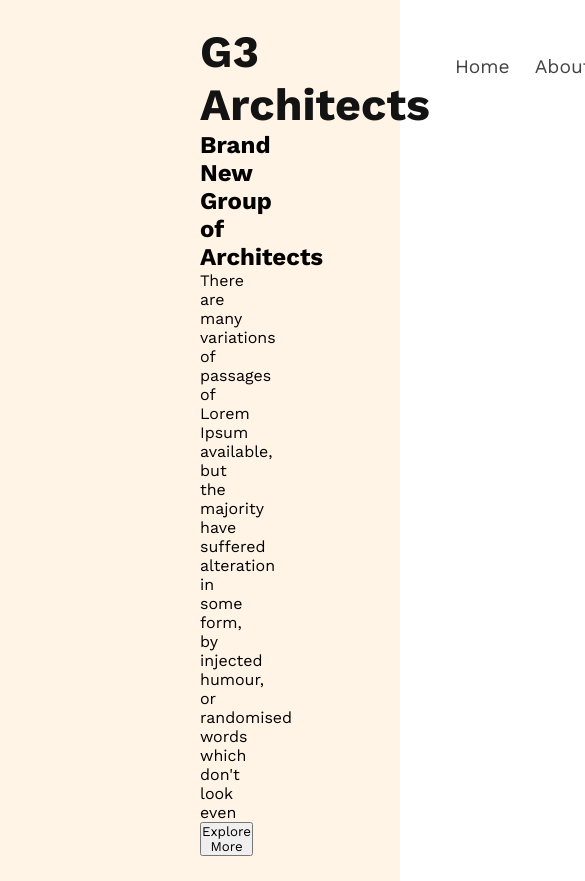
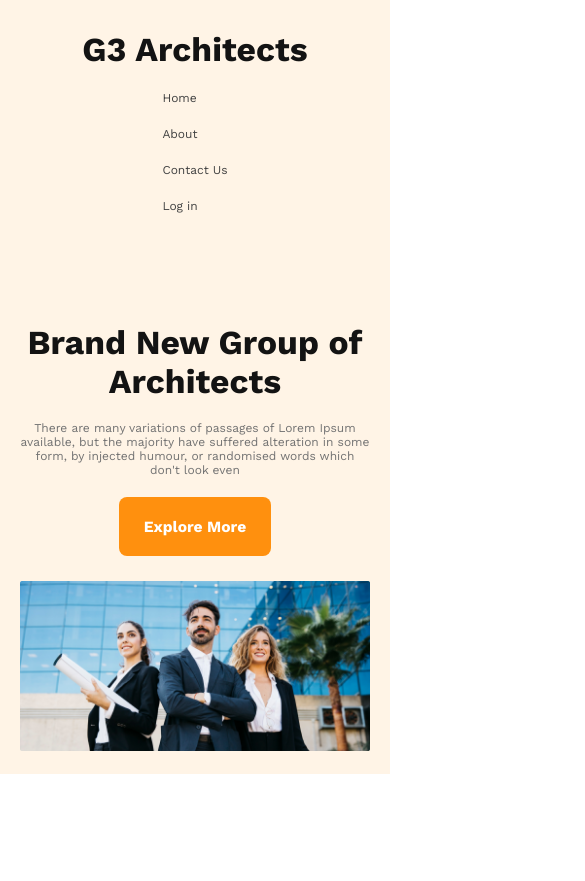
Before and after one commit to saiful1213/architects-webpage, a plain HTML site: page index.html in a window 390 px wide. Shown: the top 881 px of the page, 585 px wide, since content can reach past the window. After the commit the page ends 844 px from the top, so only its background shows below. Drawn offline with nearby package versions, Linux system fonts and the light colour scheme.

Commit message:
header section completed with responsive

```diff
--- a/index.html
+++ b/index.html
@@ -18,9 +18,10 @@
          </ul>
       </nav>
       <div class="banner">
-         <h2>Brand New Group of Architects </h2>
-         <p>There are many variations of passages of Lorem Ipsum available, but the majority have suffered alteration in some form, by injected humour, or randomised words which don't look even</p>
+         <h2 class="title-style banner-title">Brand New Group of Architects </h2>
+         <p class="title-desc">There are many variations of passages of Lorem Ipsum available, but the majority have suffered alteration in some form, by injected humour, or randomised words which don't look even</p>
          <button class="btn-primary">Explore More</button>
+         <img src="./images/banner.png" alt="">
       </div>
    </header>
    <main>
--- a/styles/style.css
+++ b/styles/style.css
@@ -1,57 +1,117 @@
 /* shared style  */
 @import url('https://fonts.googleapis.com/css2?family=Work+Sans:wght@400;600;700&display=swap');
 
-*{
+* {
    margin: 0;
    padding: 0;
    box-sizing: border-box;
    font-family: 'Work Sans', sans-serif;
 }
 
-body{
+body {
    max-width: 1440px;
    margin: auto;
 
 }
-.title-style{
+
+.title-style {
    color: #131313;
    font-size: 2.8rem;
    font-weight: 700;
 }
 
+.title-desc {
+   color: #727272;
+}
 
+.btn-primary {
+   padding: 20px 25px;
+   background: #FF900E;
+   border-radius: 8px;
+   color: #FFF;
+   font-size: 1.3rem;
+   font-weight: 700;
+   border: none;
+}
 
 /* header part style  */
-header{
+header {
    background: rgba(255, 144, 14, 0.10);
    padding: 25px 200px;
 
 }
-nav{
+
+nav {
    display: flex;
    align-items: center;
    justify-content: space-between;
 }
-nav ul{
+
+nav ul {
    display: flex;
    list-style: none;
 }
-nav li{
+
+nav li {
    margin-left: 25px;
    font-weight: 500;
    font-size: 1.2rem;
 }
-nav a{
+
+nav a {
    color: #424242;
    text-decoration: none;
 }
+
+.banner {
+   text-align: center;
+   margin-top: 100px;
+}
+
+.banner-title {
+   font-size: 4rem;
+}
+
+.banner p {
+   margin: 20px 0;
+}
+
+.banner img {
+   width: 100%;
+   margin-top: 25px;
+}
+
 /* responsive part start  */
 @media screen and (max-width: 576px) {
+  *{
+   font-size: 12px;
+  }
+   header{
+      padding: 20px;
+   }
 
+   nav, nav > ul {
+      flex-direction: column;
+      margin-top: 10px;
+   }
+   nav li{
+      margin: 10px 0;
+   }
+   .banner-title {
+      font-size: 2.8rem;
+   }
 }
 
 
 
-@media screen and (min-width: 577px) and (max-width: 992px){
-
+@media screen and (min-width: 577px) and (max-width: 992px) {
+   *{
+      font-size: 14px;
+   }
+   header{
+      padding: 20px;
+   }
+   .banner-title{
+      font-size: 3.5rem;
+   }
 }
```
